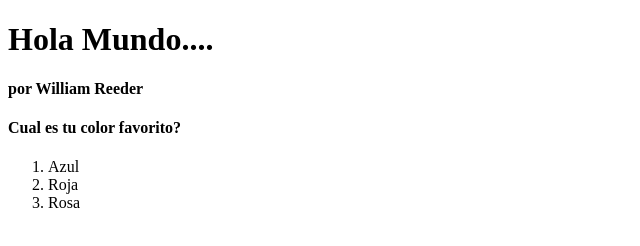
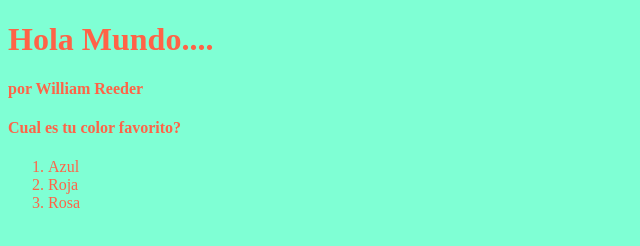
Before and after one commit to whhriv/wk1_day1, a plain HTML site: page index.html in a window 1280 px wide. Shown: the whole page, without its empty margins (0-640 px from the left). Drawn offline with Linux system fonts and the light colour scheme.

Commit message:
add styling to body

```diff
--- a/index.html
+++ b/index.html
@@ -4,6 +4,12 @@
     <meta charset="UTF-8">
     <meta name="viewport" content="width=device-width, initial-scale=1.0">
     <title>Week1-Day1</title>
+    <style>
+        body {
+            background-color:aquamarine;
+            color: tomato;
+        }
+    </style>
 </head>
 <body>
     <h1>Hola Mundo....</h1>
```
